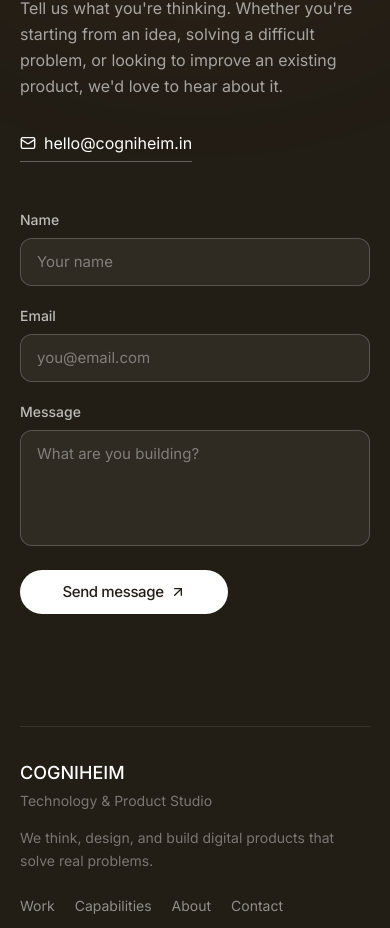
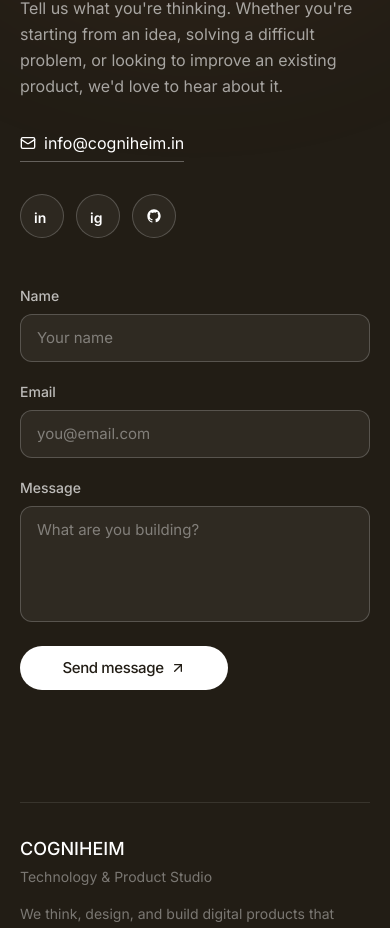
Before and after one commit to sameerthedeveloper/cogniheim, a Next.js app: page / in a window 390 px wide. Shown: the part 8594-9522 px from the top of the page. Built offline with nearby package versions, Linux system fonts and the light colour scheme.

Commit message:
Fix social links and navbar polish

```diff
--- a/app/components/ContactForm.jsx
+++ b/app/components/ContactForm.jsx
@@ -23,7 +23,7 @@ export default function ContactForm() {
 
     const subject = `New inquiry from ${name}`;
     const body = `${message}\n\n— ${name}\n${email}`;
-    const mailto = `mailto:hello@cogniheim.in?subject=${encodeURIComponent(subject)}&body=${encodeURIComponent(body)}`;
+    const mailto = `mailto:info@cogniheim.in?subject=${encodeURIComponent(subject)}&body=${encodeURIComponent(body)}`;
 
     setStatus('sending');
     window.setTimeout(() => {
@@ -40,7 +40,7 @@ export default function ContactForm() {
           Name
         </label>
         <Input id="contact-name" name="name" type="text" placeholder="Your name" autoComplete="name" required
-          className="border-white/20 bg-white/[0.06] text-white placeholder:text-white/40 focus-visible:border-white/50 focus-visible:ring-white/10" />
+          className="border-white/20 bg-white/6 text-white placeholder:text-white/40 focus-visible:border-white/50 focus-visible:ring-white/10" />
       </div>
 
       <div className="flex flex-col gap-2">
@@ -48,7 +48,7 @@ export default function ContactForm() {
           Email
         </label>
         <Input id="contact-email" name="email" type="email" placeholder="you@email.com" autoComplete="email" required
-          className="border-white/20 bg-white/[0.06] text-white placeholder:text-white/40 focus-visible:border-white/50 focus-visible:ring-white/10" />
+          className="border-white/20 bg-white/6 text-white placeholder:text-white/40 focus-visible:border-white/50 focus-visible:ring-white/10" />
       </div>
 
       <div className="flex flex-col gap-2">
@@ -56,7 +56,7 @@ export default function ContactForm() {
           Message
         </label>
         <Textarea id="contact-message" name="message" rows={4} placeholder="What are you building?" required
-          className="border-white/20 bg-white/[0.06] text-white placeholder:text-white/40 focus-visible:border-white/50 focus-visible:ring-white/10" />
+          className="border-white/20 bg-white/6 text-white placeholder:text-white/40 focus-visible:border-white/50 focus-visible:ring-white/10" />
       </div>
 
       <Button type="submit" variant="invert" className="mt-1 w-52 self-start disabled:opacity-70" disabled={status !== 'idle'}>
--- a/app/components/Nav.jsx
+++ b/app/components/Nav.jsx
@@ -4,6 +4,14 @@ import { useEffect, useRef, useState } from 'react';
 import { Menu, X } from 'lucide-react';
 import gsap from 'gsap';
 import { cn } from '../lib/utils.js';
+
+function GitHubMark({ className = 'h-4 w-4' }) {
+  return (
+    <svg viewBox="0 0 24 24" className={className} fill="currentColor" aria-hidden="true">
+      <path d="M12 2C6.477 2 2 6.582 2 12.253c0 4.512 2.865 8.33 6.84 9.683.5.095.682-.218.682-.484 0-.238-.009-.866-.013-1.697-2.782.606-3.37-1.34-3.37-1.34-.454-1.153-1.11-1.458-1.11-1.458-.907-.621.069-.608.069-.608 1.005.071 1.536 1.033 1.536 1.033.893 1.533 2.341 1.09 2.912.834.09-.647.35-1.09.636-1.338-2.221-.253-4.555-1.114-4.555-4.95 0-1.093.39-1.988 1.03-2.687-.103-.252-.448-1.272.098-2.653 0 0 .843-.27 2.759 1.028A9.56 9.56 0 0 1 12 6.84c.854 0 1.716.115 2.52.337 1.914-1.298 2.758-1.028 2.758-1.028.547 1.381.203 2.401.1 2.653.64.699 1.03 1.594 1.03 2.687 0 3.839-2.337 4.694-4.566 4.942.359.31.679.922.679 1.856 0 1.339-.012 2.415-.012 2.744 0 .268.179.58.688.482A10.263 10.263 0 0 0 22 12.253C22 6.582 17.523 2 12 2Z" />
+    </svg>
+  );
+}
 
 const LINKS = [
   { href: '#work', label: 'Work' },
@@ -163,13 +171,26 @@ export default function Nav() {
           ))}
         </ul>
 
+        <div className="ml-auto hidden items-center gap-3 md:flex">
+          <a
+            href="https://github.com/sameerthedeveloper"
+            target="_blank"
+            rel="noreferrer"
+            data-nav-item
+            aria-label="GitHub profile"
+            className="inline-flex h-9 w-9 items-center justify-center rounded-full border border-white/10 bg-white/5 text-white transition-colors hover:border-accent hover:text-accent"
+          >
+            <GitHubMark className="h-4 w-4" />
+          </a>
+
           <a
             href="#contact"
             data-nav-item
-          className="magnetic hidden rounded-full bg-accent px-5 py-2.5 text-[13px] font-medium text-white transition-opacity hover:opacity-90 md:inline-block"
+            className="magnetic rounded-full bg-accent px-5 py-2.5 text-[13px] font-medium text-white transition-opacity hover:opacity-90"
           >
             Start the Build
           </a>
+        </div>
 
         <button
           type="button"
--- a/app/page.jsx
+++ b/app/page.jsx
@@ -277,13 +277,51 @@ export const CONTACT = {
   description:
     "Tell us what you're thinking. Whether you're starting from an idea, solving a difficult problem, or looking to improve an existing product, we'd love to hear about it.",
 
-  email: "hello@cogniheim.in",
+  email: "info@cogniheim.in",
 
   action: {
     label: "Get in touch",
-    href: "mailto:hello@cogniheim.in",
+    href: "mailto:info@cogniheim.in",
   },
 };
+
+function SocialGlyph({ kind, className = 'h-4 w-4' }) {
+  if (kind === 'github') {
+    return (
+      <svg viewBox="0 0 24 24" className={className} fill="currentColor" aria-hidden="true">
+        <path d="M12 2C6.477 2 2 6.582 2 12.253c0 4.512 2.865 8.33 6.84 9.683.5.095.682-.218.682-.484 0-.238-.009-.866-.013-1.697-2.782.606-3.37-1.34-3.37-1.34-.454-1.153-1.11-1.458-1.11-1.458-.907-.621.069-.608.069-.608 1.005.071 1.536 1.033 1.536 1.033.893 1.533 2.341 1.09 2.912.834.09-.647.35-1.09.636-1.338-2.221-.253-4.555-1.114-4.555-4.95 0-1.093.39-1.988 1.03-2.687-.103-.252-.448-1.272.098-2.653 0 0 .843-.27 2.759 1.028A9.56 9.56 0 0 1 12 6.84c.854 0 1.716.115 2.52.337 1.914-1.298 2.758-1.028 2.758-1.028.547 1.381.203 2.401.1 2.653.64.699 1.03 1.594 1.03 2.687 0 3.839-2.337 4.694-4.566 4.942.359.31.679.922.679 1.856 0 1.339-.012 2.415-.012 2.744 0 .268.179.58.688.482A10.263 10.263 0 0 0 22 12.253C22 6.582 17.523 2 12 2Z" />
+      </svg>
+    );
+  }
+
+  if (kind === 'linkedin') {
+    return <span className={className}>in</span>;
+  }
+
+  if (kind === 'instagram') {
+    return <span className={className}>ig</span>;
+  }
+
+  return null;
+}
+
+export const SOCIAL_LINKS = [
+  {
+    label: 'LinkedIn',
+    href: 'https://www.linkedin.com/company/cogniheim',
+    kind: 'linkedin',
+  },
+  {
+    label: 'Instagram',
+    href: 'https://www.instagram.com/cogniheim',
+    kind: 'instagram',
+  },
+  {
+    label: 'GitHub',
+    href: 'https://github.com/sameerthedeveloper',
+    kind: 'github',
+  },
+];
 
 export const FAQ_ITEMS = [
   {
@@ -1120,6 +1158,21 @@ export default function Home() {
                   <Mail className="h-4 w-4" />
                   {CONTACT.email}
                 </a>
+
+                <div className="mt-8 flex flex-wrap items-center gap-3">
+                  {SOCIAL_LINKS.map(({ label, href, kind }) => (
+                    <a
+                      key={label}
+                      href={href}
+                      target="_blank"
+                      rel="noreferrer"
+                      aria-label={label}
+                      className="inline-flex h-11 w-11 items-center justify-center rounded-full border border-white/20 bg-white/5 text-sm font-semibold text-white transition-colors hover:border-accent hover:text-accent"
+                    >
+                      <SocialGlyph kind={kind} className="h-4 w-4" />
+                    </a>
+                  ))}
+                </div>
               </div>
 
               <div className="flex items-center">
```
Lines whose indentation alone changed are shown as unchanged.
